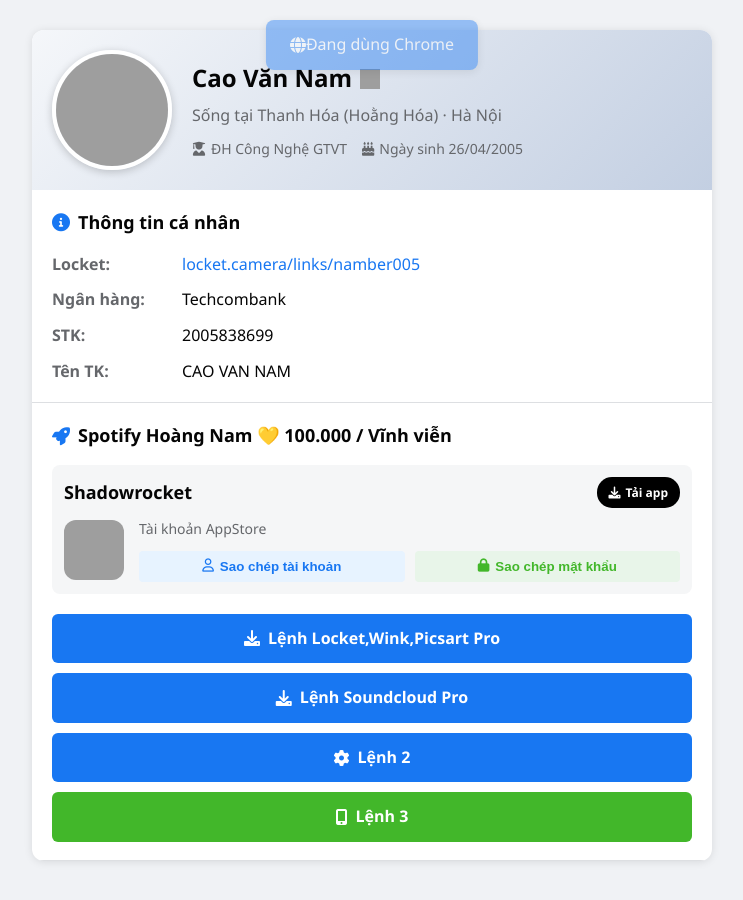
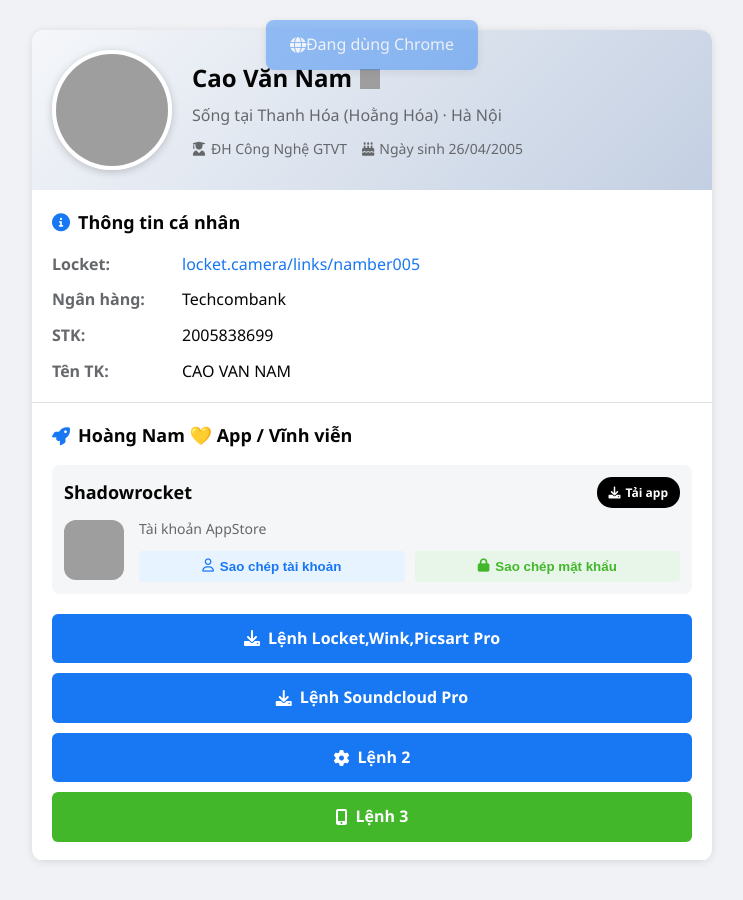
Before and after one commit to hoangnamnion/appcrack, a plain HTML site: page index.html in a window 1280 px wide. Shown: the whole page, without its empty margins (268-1011 px from the left). Drawn offline with Linux system fonts and the light colour scheme; grey boxes are pictures that could not be loaded.

Commit message:
Update index.html

```diff
--- a/index.html
+++ b/index.html
@@ -466,7 +466,7 @@
         </div>
 
         <div class="section">
-            <h2 class="section-title"><i class="fas fa-rocket"></i> Spotify  Hoàng Nam  💛 100.000 / Vĩnh viễn </h2>
+            <h2 class="section-title"><i class="fas fa-rocket"></i>Hoàng Nam  💛 App / Vĩnh viễn </h2>
 
             <div class="app-card">
                 <div class="app-header">
```
